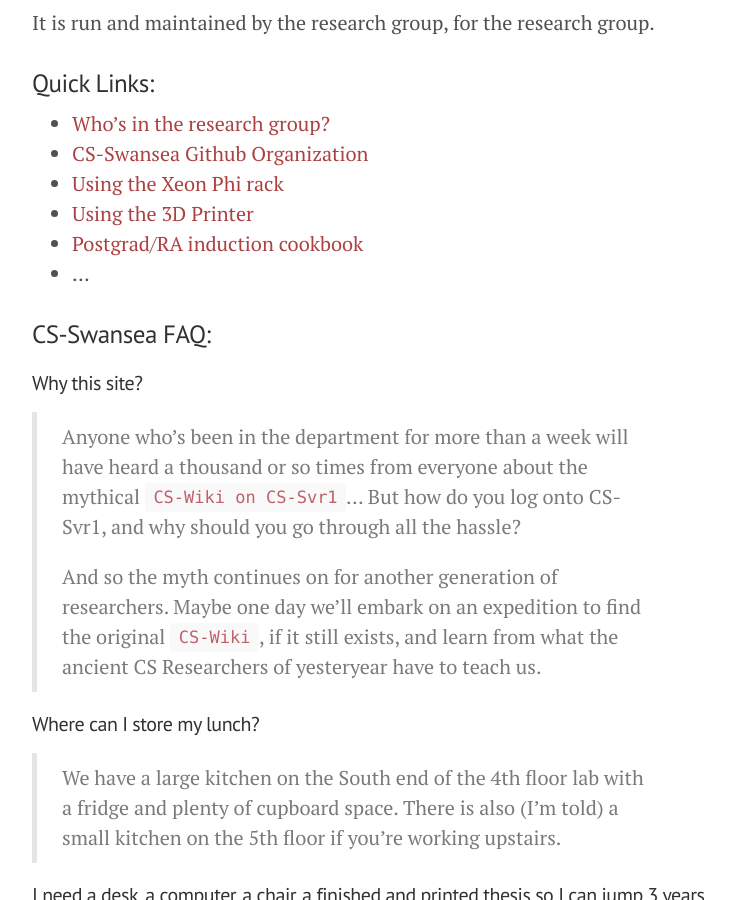
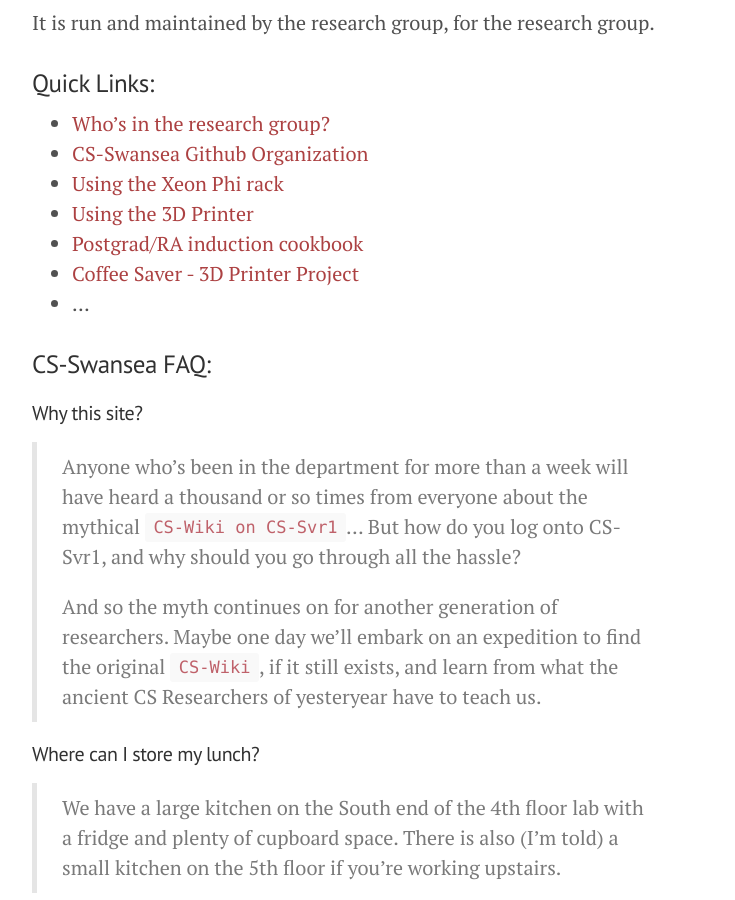
Before and after one commit to CS-Swansea/cs-swansea.github.io, a Jekyll site: the page built from _posts/2014-03-01-welcome.md, in a window 1280 px wide and 900 px high, scrolled down 308 px. Shown: the whole window, without its empty margins (248-983 px from the left). Built offline with Jekyll 4.4.1, drawn with Linux system fonts in a browser that asks for light colours; Markdown is read by kramdown in place of the engine named in the settings.

Commit message:
Added quick link for CoffeeSaver repo

```diff
--- a/_posts/2014-03-01-welcome.md
+++ b/_posts/2014-03-01-welcome.md
@@ -14,6 +14,7 @@
 * [Using the Xeon Phi rack](http://cs-swansea.github.io/pages/11-using-the-xeon-phi/)
 * [Using the 3D Printer](http://cs-swansea.github.io/pages/22-using-the-3d-printer/)
 * [Postgrad/RA induction cookbook](http://cs-swansea.github.io/induction-cookbook/)
+* [Coffee Saver - 3D Printer Project](https://github.com/CS-Swansea/CoffeeSaver)
 * ...
 
 ### CS-Swansea FAQ:
```
